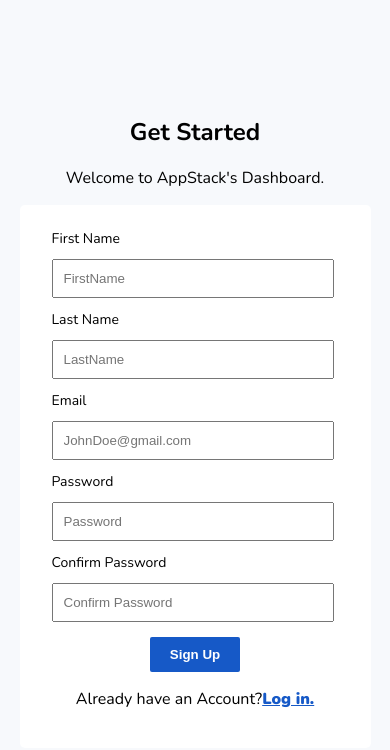
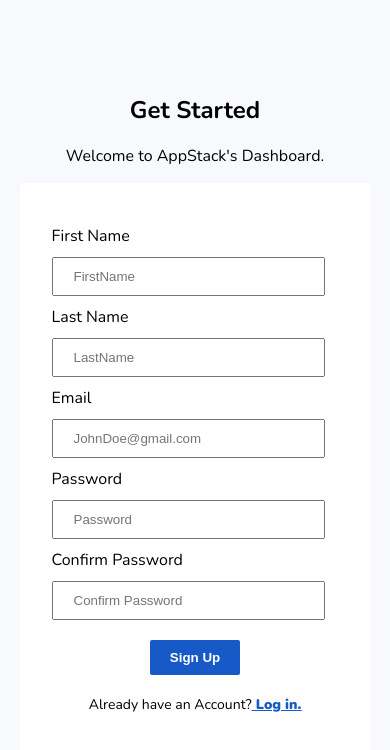
Before and after one commit to TEE2DWHY/admin-dashboard, a Next.js app: page /sign-up in a window 390 px wide. Shown: the top 750 px of the page. Built offline with nearby package versions, Linux system fonts and the light colour scheme.

Commit message:
modified .eslintrc.json

```diff
--- a/app/login/page.jsx
+++ b/app/login/page.jsx
@@ -23,7 +23,7 @@ const Login = () => {
   return (
     <>
       <div className="auth-container">
-        <div className="signup-header">
+        <div className="auth-header">
           <h2>Login</h2>
         </div>
         <form onSubmit={handleSubmit}>
@@ -52,7 +52,7 @@ const Login = () => {
           <p className="alt-container">
             Don't have an Account?
             <a href="./sign-up">
-              <span className="alt-text">Sign Up.</span>
+              <span className="alt-text"> Sign Up.</span>
             </a>
           </p>
         </form>
--- a/app/sign-up/page.jsx
+++ b/app/sign-up/page.jsx
@@ -31,7 +31,7 @@ const SignUp = () => {
   return (
     <>
       <div className="auth-container">
-        <div className="signup-header">
+        <div className="auth-header">
           <h2>Get Started</h2>
           <p>Welcome to AppStack's Dashboard.</p>
         </div>
@@ -89,7 +89,9 @@ const SignUp = () => {
           <button type="submit">Sign Up</button>
           <p className="alt-container">
             Already have an Account?
-            <span className="alt-text">Log in.</span>
+            <a href="./login">
+              <span className="alt-text"> Log in.</span>
+            </a>
           </p>
         </form>
       </div>
--- a/styles/auth.css
+++ b/styles/auth.css
@@ -9,7 +9,7 @@ body {
 .auth-container {
   width: 30%;
 }
-.signup-header {
+.auth-header {
   text-align: center;
 }
 form {
--- a/styles/mobile.css
+++ b/styles/mobile.css
@@ -113,8 +113,30 @@
   footer .left .left-container {
     flex-direction: column;
   }
+
   /* Sign up */
   .auth-container {
     width: 90%;
   }
+
+  .auth-container label {
+    font-size: 16px;
+  }
+
+  .auth-container form {
+    padding: 40px 30px;
+  }
+
+  .auth-container form input {
+    padding: 10px 20px;
+    width: 80%;
+  }
+
+  .auth-container form button {
+    margin: 20px auto;
+  }
+
+  .auth-container .alt-container {
+    font-size: 14px;
+  }
 }
```
